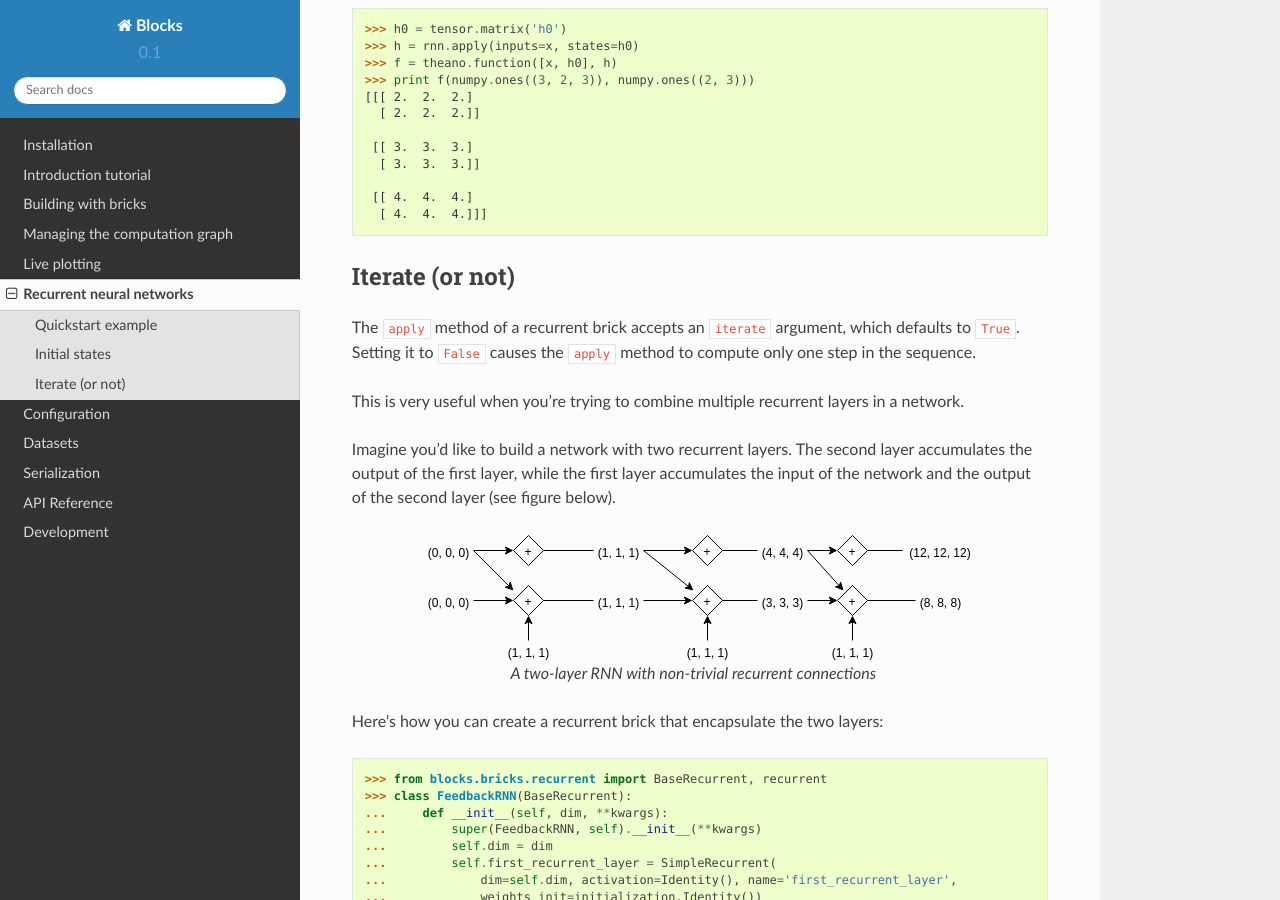
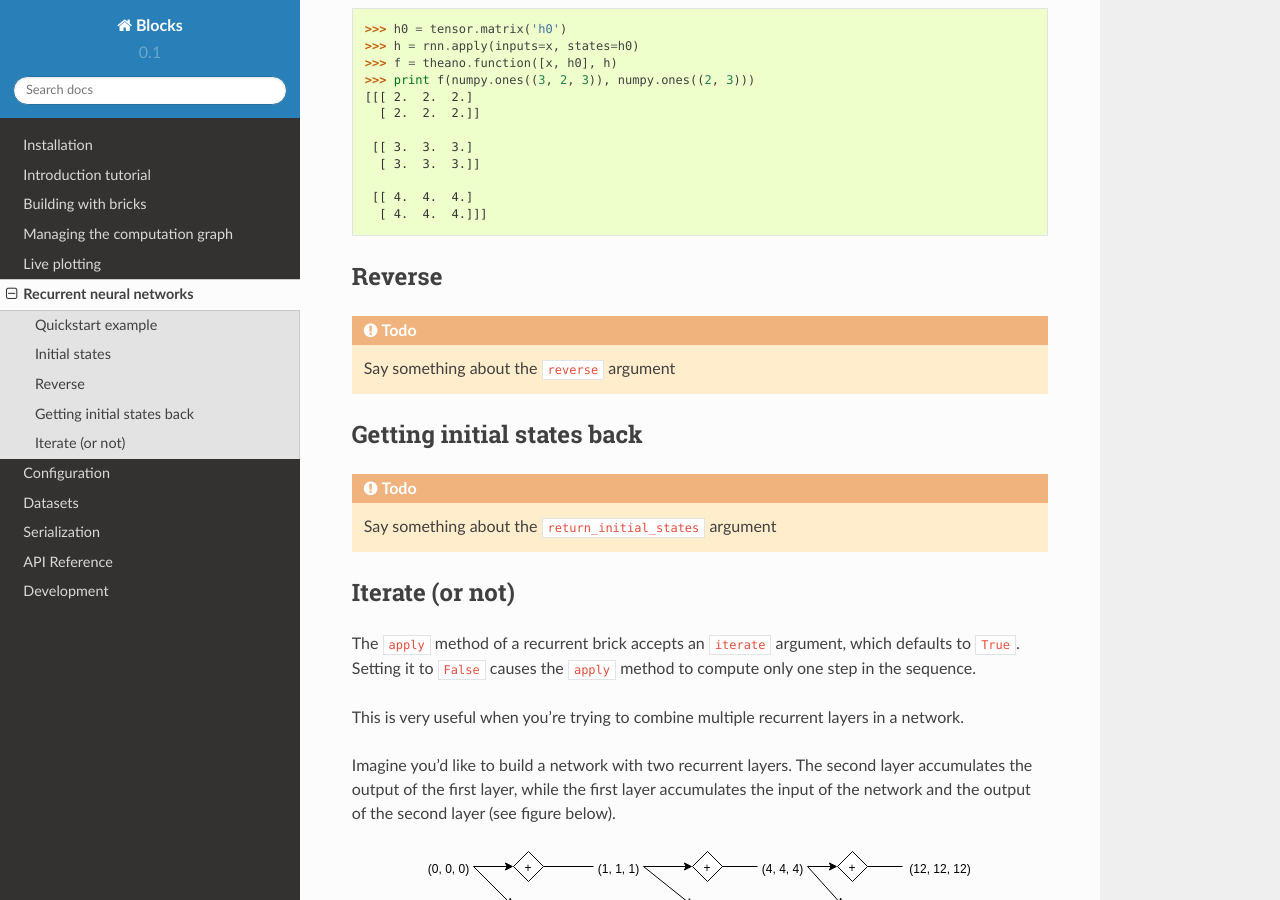
Before and after one commit to mila-iqia/blocks, a Sphinx documentation site: the page built from docs/rnn.rst, in a window 1280 px wide and 900 px high, scrolled down 1780 px. Built offline with Sphinx 7.4.7 and the Read the Docs theme 2.0.0, drawn with Linux system fonts in a browser that asks for light colours.

Commit message:
Add TODOs for the rest of 'apply' interface

```diff
--- a/docs/rnn.rst
+++ b/docs/rnn.rst
@@ -98,6 +98,20 @@ receives, but starting from one instead of zero:
  [[ 4.  4.  4.]
   [ 4.  4.  4.]]]
 
+Reverse
+-------
+
+.. todo::
+
+    Say something about the ``reverse`` argument
+
+Getting initial states back
+---------------------------
+
+.. todo::
+
+    Say something about the ``return_initial_states`` argument
+
 Iterate (or not)
 ----------------
 
```
